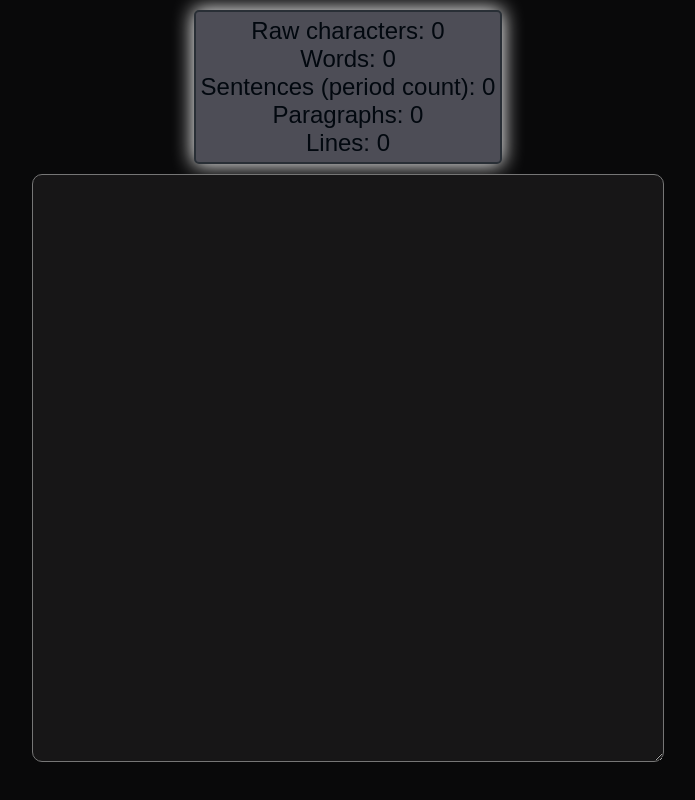
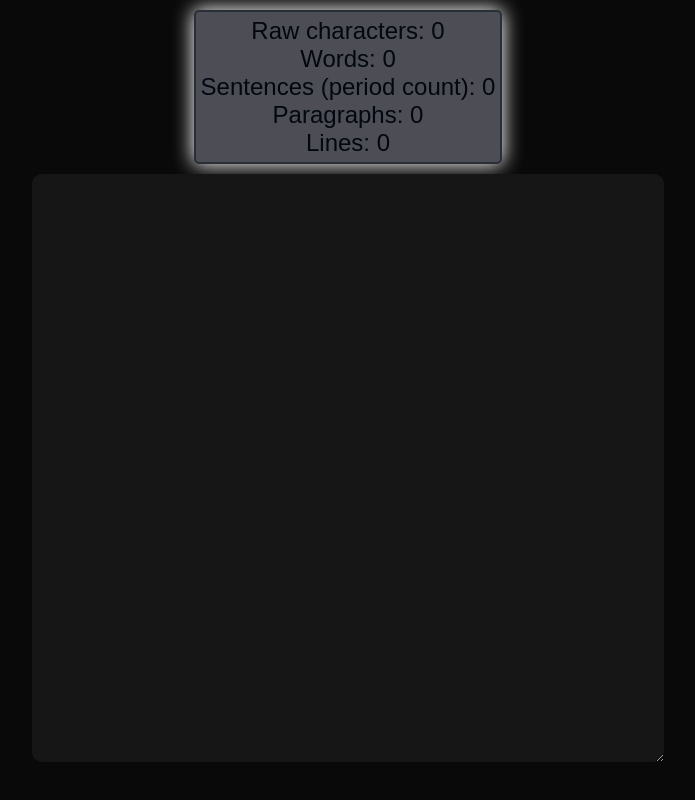
Before and after one commit to InsrtRandomUserHere/Senco, a plain HTML site: page index.html in a window 1280 px wide. Shown: the whole page, without its empty margins (292-987 px from the left). Drawn offline with Linux system fonts and the light colour scheme.

Commit message:
Update styles.css

```diff
--- a/styles.css
+++ b/styles.css
@@ -46,6 +46,11 @@ textarea {
     font-family: Arial, sans-serif;
     font-size: 18px;
     color: aliceblue;
+
+    border: none;
+    outline: none;
+
+    padding: 12px 20px;
 }
 
 /*insrt*/
```
